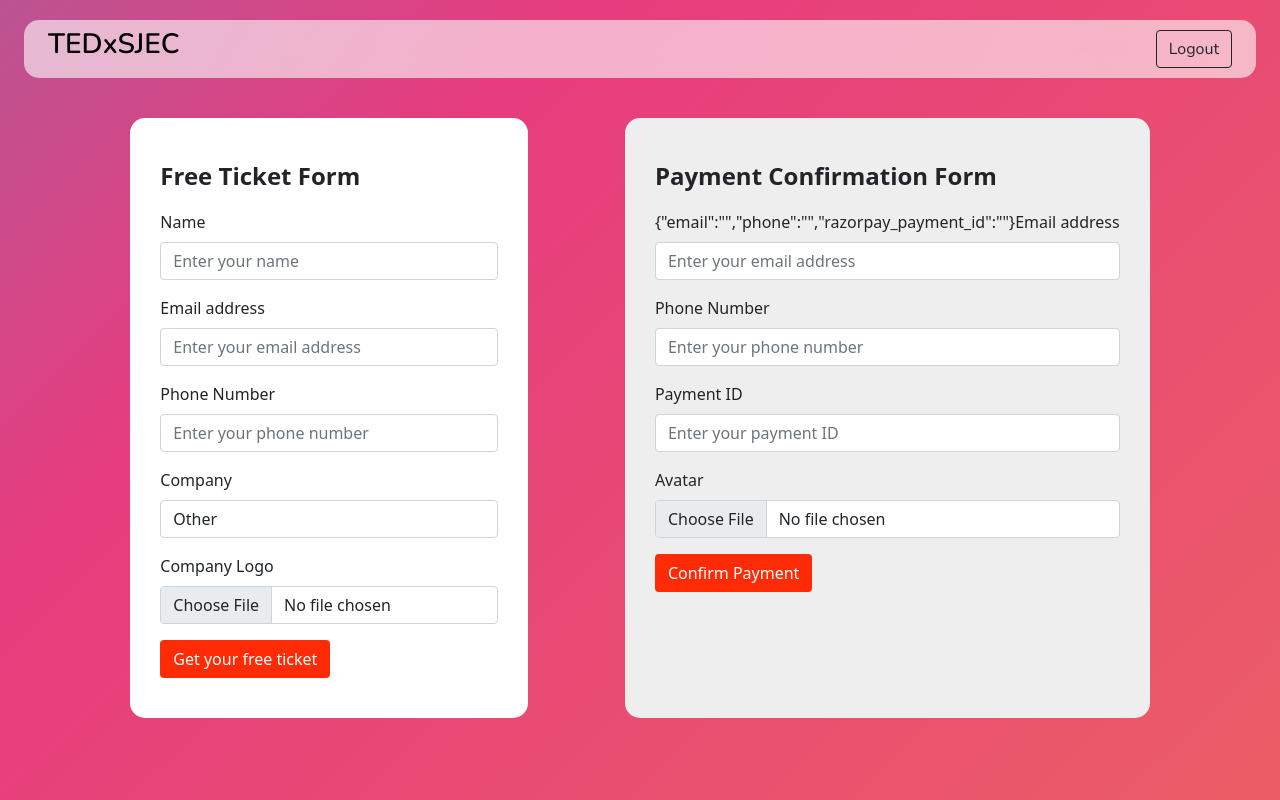
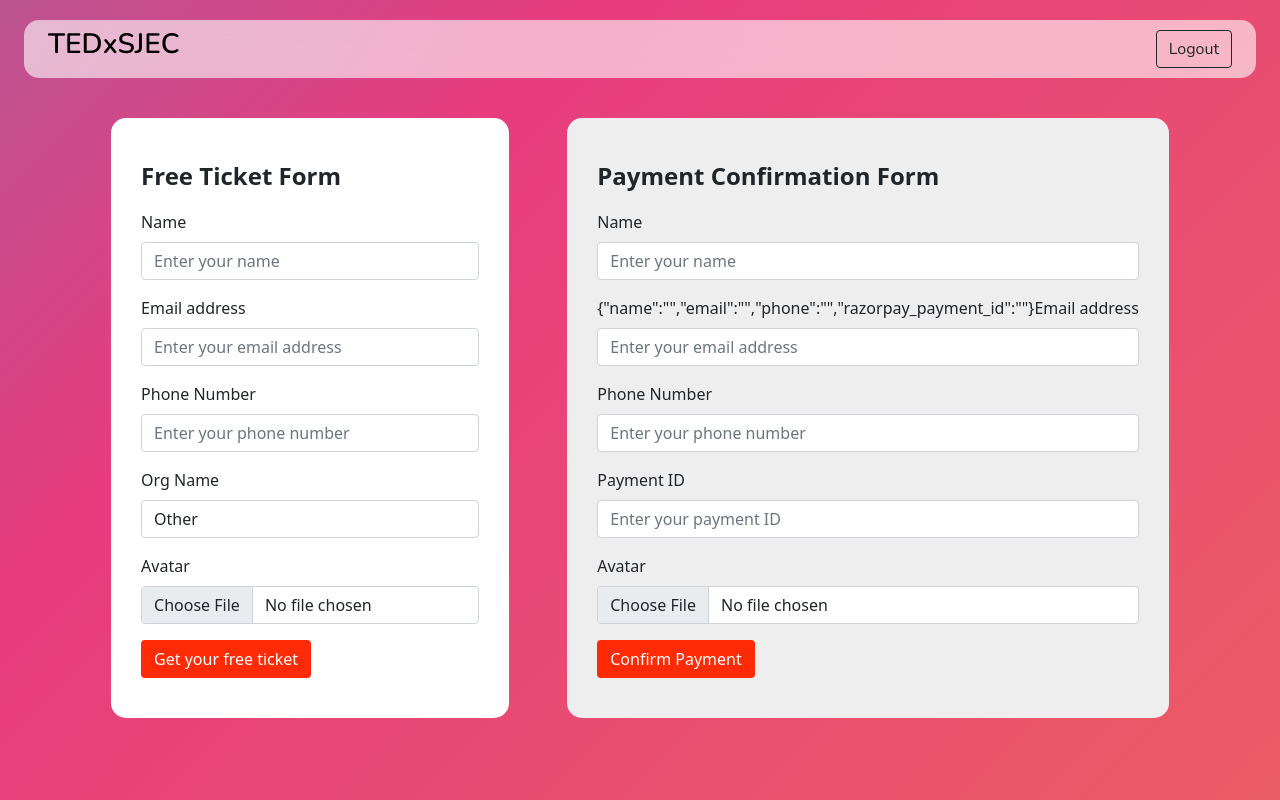
Before and after one commit to DELTA-SJEC/TEDxSJEC-Ticket-Unprocessed, a React (Create React App) app: page / in a window 1280 px wide. Built offline with nearby package versions, Linux system fonts and the light colour scheme; sample sign-in values are in the browser's storage.

Commit message:
Fixed Bug

```diff
--- a/src/Dashboard.js
+++ b/src/Dashboard.js
@@ -15,6 +15,7 @@
     company: "Other",
   });
   const [reflectForm, setReflectForm] = useState({
+    name: "",
     email: "",
     phone: "",
     razorpay_payment_id: "",
@@ -109,6 +110,7 @@
   const reflectTicketSubmit = async (e) => {
     e.preventDefault();
     let formdata = new FormData();
+    formdata.append("name", reflectForm.name);
     formdata.append("email", reflectForm.email);
     formdata.append("phone", `+91${reflectForm.phone}`);
     formdata.append("razorpay_payment_id", reflectForm.razorpay_payment_id);
@@ -206,7 +208,7 @@
 
             <div className="mb-3">
               <label htmlFor="free-company" className="form-label">
-                Company
+                Org Name
               </label>
               <select
                 value={freeForm.company}
@@ -223,7 +225,7 @@
             </div>
             <div className="mb-3">
               <label htmlFor="free-company-logo" className="form-label">
-                Company Logo
+                Avatar
               </label>
               <input
                 onChange={saveFreeImage}
@@ -243,6 +245,22 @@
         <div className="reflect-form-container">
           <form onSubmit={reflectTicketSubmit}>
             <div class="title">Payment Confirmation Form</div>
+            <div className="mb-3">
+              <label htmlFor="free-name" className="form-label">
+                Name
+              </label>
+              <input
+                value={reflectForm.name}
+                onChange={onChangeReflectFormValue}
+                name="name"
+                required={true}
+                type="text"
+                className="form-control"
+                id="exampleInputEmail1"
+                aria-describedby="nameHelp"
+                placeholder="Enter your name"
+              />
+            </div>
             <div className="mb-3">
               {JSON.stringify(reflectForm)}
               <label htmlFor="reflect-email" className="form-label">
```
